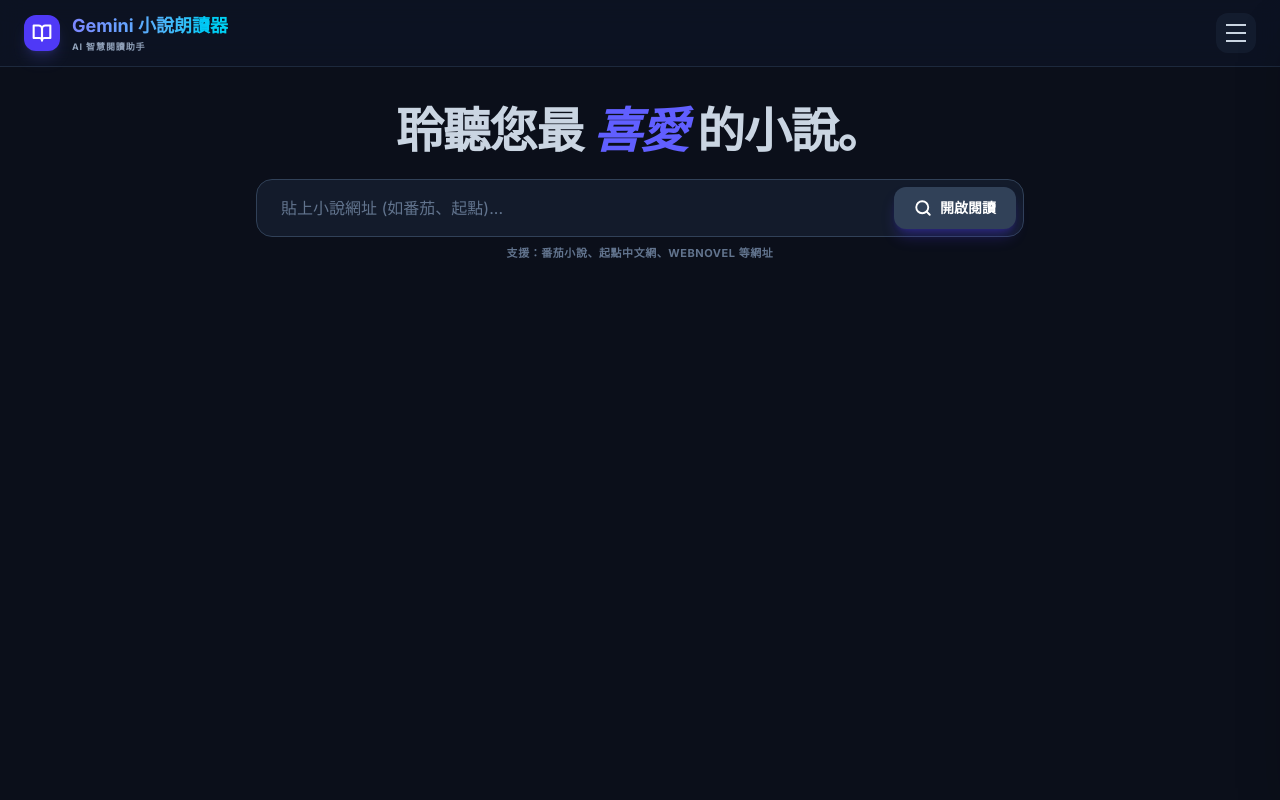
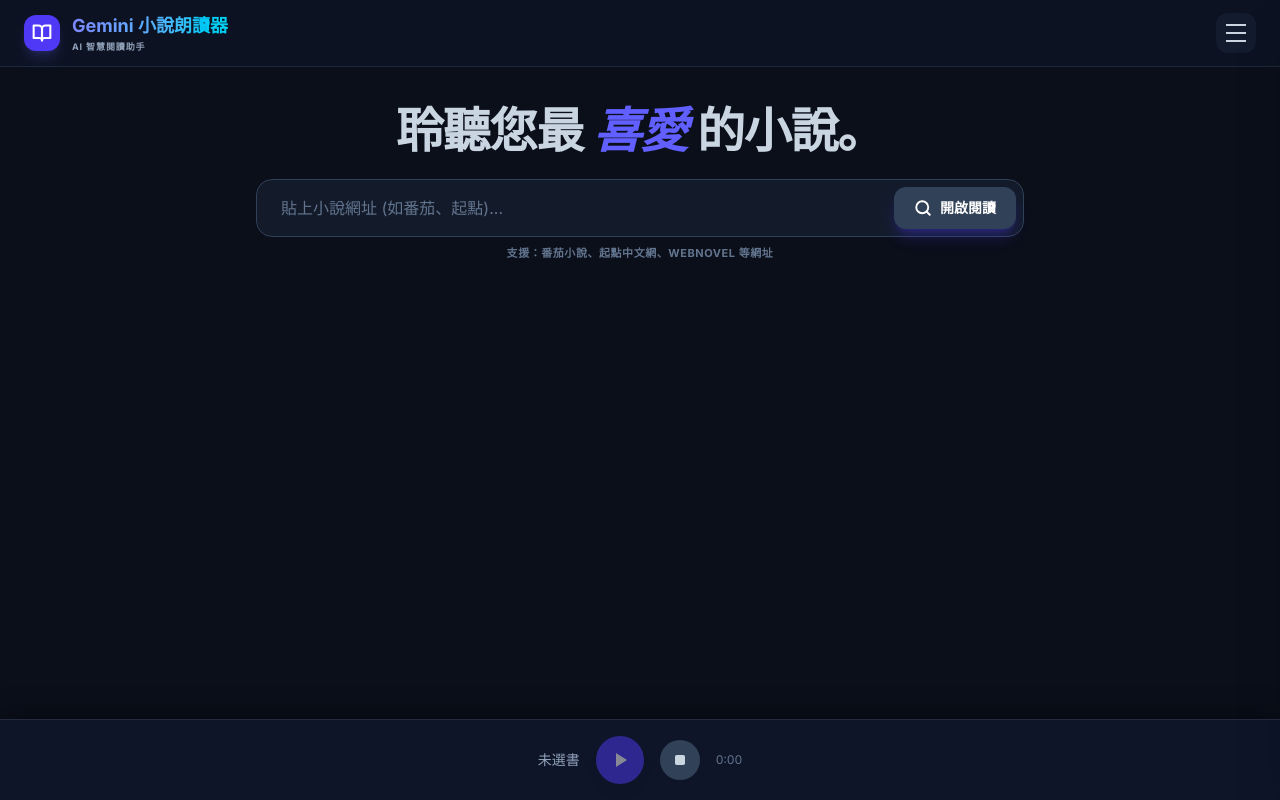
Before and after one commit to Rong-bit/read-app, a React (Vite) app: page / in a window 1280 px wide. Built offline with nearby package versions, Linux system fonts and the light colour scheme.

Commit message:
Update audio playback handling and remove unused code
Refactor audio playback logic and remove deprecated code.

```diff
--- a/App.tsx
+++ b/App.tsx
@@ -4,7 +4,6 @@ import Header from './components/header.tsx';
 import Sidebar from './components/sidebar.tsx';
 import NovelInput from './components/novelinput.tsx';
 import NovelDisplay from './components/noveldisplay.tsx';
-import AudioControls from './components/audiocontrols.tsx';
 import { NovelContent, ReaderState } from './types.ts';
 import { fetchNovelContent, generateSpeech } from './services/geminiService.ts';
 import { decode, decodeAudioData } from './utils/audioUtils.ts';
@@ -12,6 +11,14 @@ import { getSafeOpenUrl } from './utils/urlUtils.ts';
 
 const STORAGE_KEY_SETTINGS = 'gemini_reader_settings';
 const STORAGE_KEY_PROGRESS = 'gemini_reader_progress';
+
+function getNovelText(novel: NovelContent | null): string {
+  if (!novel) return '';
+  if (typeof (novel as any).content === 'string' && (novel as any).content.length > 0) return (novel as any).content;
+  const chapters = (novel as any).chapters;
+  if (Array.isArray(chapters)) return chapters.map((c: any) => c.text ?? c.content ?? '').join('\n');
+  return '';
+}
 
 const App: React.FC = () => {
   // --- States ---
@@ -133,26 +140,24 @@ const App: React.FC = () => {
   };
 
   const playAudio = async () => {
-    // 不再支持語音朗讀，因為不抓取內容
-    const url = novel?.sourceUrl ? getSafeOpenUrl(novel.sourceUrl) : null;
-    if (url) {
-      window.open(url, '_blank');
-    } else {
-      setError('請先輸入有效的小說網址');
+    const text = getNovelText(novel);
+    if (!novel) {
+      setError('請先輸入小說網址並載入內容');
+      return;
     }
-    return;
-
-    // 以下代碼已禁用（保留以防未來需要）
-    /*
-    if (!novel) return;
+    if (!text || text.length === 0) {
+      setError('目前沒有可朗讀的內容，請確認網址並重新載入');
+      return;
+    }
     try {
       setState(ReaderState.READING);
+      setError(null);
       const resumeFrom = currentTime;
       const ctx = initAudioContext();
       if (ctx.state === 'suspended') await ctx.resume();
       if (sourceRef.current) sourceRef.current.stop();
 
-      const textToRead = novel.content.slice(0, 4000);
+      const textToRead = text.slice(0, 4000);
       const base64Audio = await generateSpeech(textToRead, voice);
       const audioBuffer = await decodeAudioData(decode(base64Audio), ctx, 24000, 1);
       setDuration(audioBuffer.duration);
@@ -167,11 +172,9 @@ const App: React.FC = () => {
       gainNode.connect(ctx.destination);
 
       source.onended = () => {
-        if (state === ReaderState.PLAYING) {
-          setState(ReaderState.IDLE);
-          setCurrentTime(0);
-          saveReadingProgress(0);
-        }
+        setState(ReaderState.IDLE);
+        setCurrentTime(0);
+        saveReadingProgress(0);
       };
 
       startTimeRef.current = ctx.currentTime;
@@ -181,10 +184,14 @@ const App: React.FC = () => {
       sourceRef.current = source;
       setState(ReaderState.PLAYING);
     } catch (err: any) {
-      console.error(err);
+      const msg = err?.message ?? err?.toString?.() ?? '';
       setState(ReaderState.ERROR);
+      if (msg.includes('API') || msg.includes('401') || msg.includes('403') || msg.includes('API key') || msg.includes('quota')) {
+        setError('語音服務無法使用：請在 Vercel 專案設定中新增環境變數 GEMINI_API_KEY');
+      } else {
+        setError(msg || '語音產生失敗，請稍後再試');
+      }
     }
-    */
   };
 
   const handlePlayPause = () => {
@@ -291,13 +298,37 @@ const App: React.FC = () => {
         </div>
       </main>
 
-      {/* 音頻控制已禁用，因為不再抓取內容 */}
-      {/* <AudioControls
-        state={state} onPlayPause={handlePlayPause} onStop={handleStop} onNext={handleNextChapter}
-        voice={voice} onVoiceChange={setVoice} title={novel?.title || '未命名'}
-        volume={volume} onVolumeChange={handleVolumeChange} playbackRate={playbackRate} onPlaybackRateChange={handlePlaybackRateChange}
-        currentTime={currentTime} duration={duration}
-      /> */}
+      {/* 固定底部播放列 */}
+      <div className="fixed bottom-0 left-0 right-0 z-[100] flex items-center justify-center gap-4 px-4 py-4 bg-slate-900/95 border-t border-white/10 backdrop-blur-md shadow-[0_-4px_24px_rgba(0,0,0,0.4)]">
+        <span className="text-slate-400 text-sm font-medium truncate max-w-[120px] md:max-w-[200px]" title={novel?.title}>{novel?.title || '未選書'}</span>
+        <button
+          type="button"
+          onClick={handlePlayPause}
+          disabled={!getNovelText(novel).length || state === ReaderState.READING}
+          className="flex-shrink-0 w-12 h-12 rounded-full bg-indigo-600 hover:bg-indigo-500 disabled:opacity-50 disabled:cursor-not-allowed flex items-center justify-center text-white shadow-lg transition-colors"
+          title={state === ReaderState.READING ? '正在產生語音…' : state === ReaderState.PLAYING ? '暫停' : '播放'}
+        >
+          {state === ReaderState.READING ? (
+            <svg className="animate-spin" xmlns="http://www.w3.org/2000/svg" width="24" height="24" viewBox="0 0 24 24" fill="none" stroke="currentColor" strokeWidth="2"><path d="M21 12a9 9 0 11-6.22-8.6" strokeLinecap="round"/></svg>
+          ) : state === ReaderState.PLAYING ? (
+            <svg xmlns="http://www.w3.org/2000/svg" width="24" height="24" viewBox="0 0 24 24" fill="currentColor"><rect x="6" y="4" width="4" height="16" rx="1"/><rect x="14" y="4" width="4" height="16" rx="1"/></svg>
+          ) : (
+            <svg xmlns="http://www.w3.org/2000/svg" width="24" height="24" viewBox="0 0 24 24" fill="currentColor"><path d="M8 5v14l11-7z"/></svg>
+          )}
+        </button>
+        <button
+          type="button"
+          onClick={handleStop}
+          className="flex-shrink-0 w-10 h-10 rounded-full bg-slate-700 hover:bg-slate-600 flex items-center justify-center text-slate-300 transition-colors"
+          title="停止"
+        >
+          <svg xmlns="http://www.w3.org/2000/svg" width="20" height="20" viewBox="0 0 24 24" fill="currentColor"><rect x="6" y="6" width="12" height="12" rx="2"/></svg>
+        </button>
+        <span className="text-slate-500 text-xs tabular-nums">
+          {Math.floor(currentTime / 60)}:{(Math.floor(currentTime % 60)).toString().padStart(2, '0')}
+          {duration > 0 && ` / ${Math.floor(duration / 60)}:${(Math.floor(duration % 60)).toString().padStart(2, '0')}`}
+        </span>
+      </div>
 
       {/* Settings Modal */}
       {isSettingsOpen && (
```
